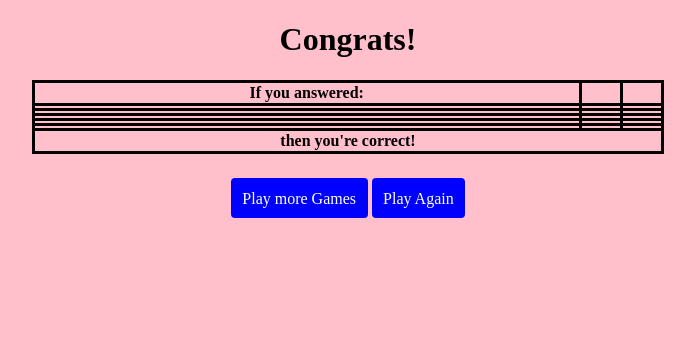
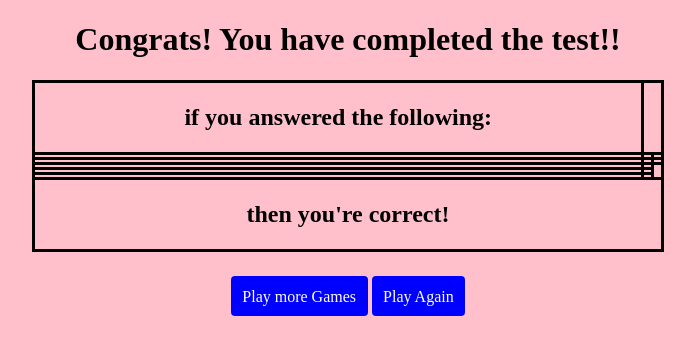
Before and after one commit to sajithssk/listening_game, a plain HTML site: page result.html in a window 1280 px wide. Shown: the whole page, without its empty margins (292-987 px from the left). Drawn offline with Linux system fonts and the light colour scheme.

Commit message:
Update result.html

```diff
--- a/result.html
+++ b/result.html
@@ -13,15 +13,14 @@
 	</head>
 	<body onload="run();">
 		<center>
-		<h1 id="header">Congrats!</h1>
+		<h1 id="header">Congrats! You have completed the test!!</h1>
 
 
 				<table style="width: 50%;">
 
 			<tr>
-				<th>If you answered:</th>
-				<th>&nbsp;</th>
-				<th>&nbsp;</th>
+				<th><h2>if you answered the following:</h2></th>
+
 			</tr>
 			<tr  align="center">
 				<td id="qOne"></td>
@@ -36,20 +35,17 @@
 			<tr align="center">
 				<td id="qThree"></td>
 				<td id="aThree"></td>
-				<td id="cThree"></td>
 			</tr>
 			<tr align="center">
 				<td id="qFour"></td>
 				<td id="aFour"></td>
-				<td id="cFour"></td>
 			</tr>
 			<tr align="center">
 				<td id="qFive"></td>
 				<td id="aFive"></td>
-				<td id="cFive"></td>
 			</tr>
 			<tr align="center">
-				<td id="score" colspan="3"><b>then you're correct!</b></td>
+				<td id="score" colspan="3"><b><h2>then you're correct!</h2></b></td>
 			</tr>
 		</table>
 	<br>
```
